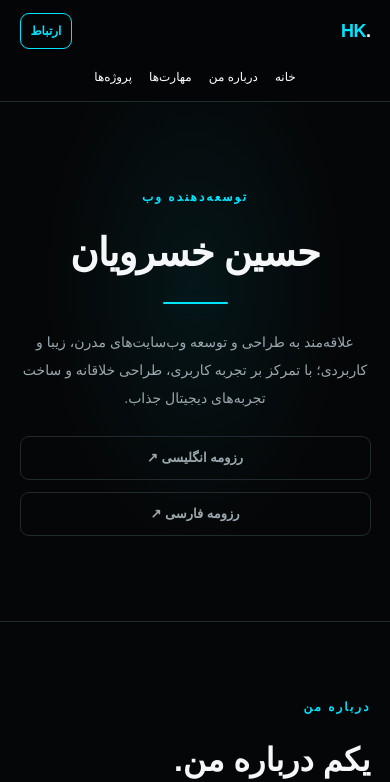
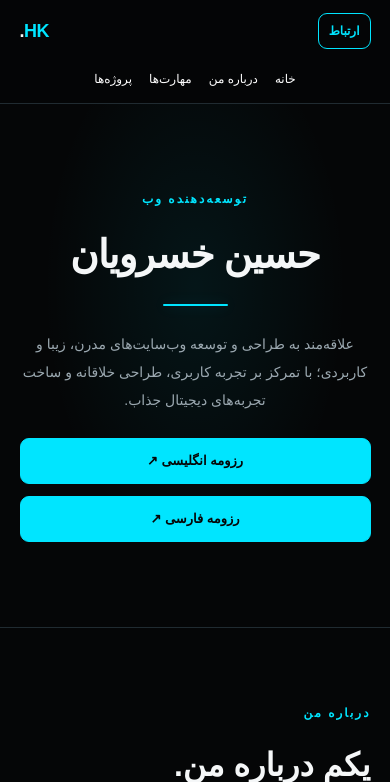
Before and after one commit to Luffysun09/Real-Web-Project, a Django app: page / in a window 390 px wide. Shown: the top 782 px of the page. Run offline with Django 5.2, Linux system fonts and the light colour scheme.

Commit message:
AHHHHHHHHHHHHHHH

```diff
--- a/mywebsite/static/css/Style.css
+++ b/mywebsite/static/css/Style.css
@@ -1,3 +1,4 @@
+
 :root {
     --bg: #050607;
     --bg-secondary: #0A0D10;
@@ -55,7 +56,6 @@ textarea {
         opacity: 0;
         transform: translateY(18px);
     }
-
     to {
         opacity: 1;
         transform: translateY(0);
@@ -67,7 +67,6 @@ textarea {
         opacity: 0;
         transform: scaleX(0);
     }
-
     to {
         opacity: 1;
         transform: scaleX(1);
@@ -79,7 +78,6 @@ textarea {
         opacity: 0;
         transform: translateY(-16px);
     }
-
     to {
         opacity: 1;
         transform: translateY(0);
@@ -91,7 +89,6 @@ textarea {
         opacity: 0;
         transform: translateY(-9px);
     }
-
     to {
         opacity: 1;
         transform: translateY(0);
@@ -102,6 +99,7 @@ header {
     position: sticky;
     top: 0;
     z-index: 100;
+    width: 100%;
     background: rgba(5, 6, 7, 0.88);
     backdrop-filter: blur(16px);
     -webkit-backdrop-filter: blur(16px);
@@ -298,19 +296,22 @@ header {
     display: inline-flex;
     align-items: center;
     justify-content: center;
+    min-height: 44px;
     padding: 10px 17px;
-    background-color: transparent;
-    color: var(--text-muted);
-    border: 1px solid var(--border);
+    background-color: var(--cyan);
+    color: var(--bg);
+    border: 1px solid var(--cyan);
     border-radius: 9px;
     font-size: 13px;
     font-weight: bold;
-    transition: var(--transition);
+    transition: background-color var(--transition), color var(--transition), border-color var(--transition), box-shadow var(--transition), transform var(--transition);
 }
 
 .resume-button:hover {
+    background-color: transparent;
     color: var(--cyan);
     border-color: var(--cyan);
+    box-shadow: 0 0 22px var(--cyan-glow);
     transform: translateY(-2px);
 }
 
@@ -696,18 +697,22 @@ footer a:hover {
 
 @media (max-width: 550px) {
     .navbar {
-        grid-template-columns: minmax(0, 1fr) auto minmax(0, 1fr);
+        display: grid;
+        grid-template-columns: minmax(0, 1fr) minmax(0, 1fr);
         grid-template-rows: auto auto;
-        gap: 10px;
+        align-items: center;
+        gap: 12px;
         padding: 13px 5%;
+        direction: rtl;
     }
 
     .logo {
-        grid-column: 3;
+        grid-column: 2;
         grid-row: 1;
         justify-self: end;
         font-size: 18px;
         letter-spacing: -0.5px;
+        margin: 0;
     }
 
     .talk-button {
@@ -716,20 +721,27 @@ footer a:hover {
         justify-self: start;
         padding: 7px 10px;
         font-size: 12px;
+        margin: 0;
     }
 
     .nav-links {
         grid-column: 1 / -1;
         grid-row: 2;
+        display: flex;
+        flex-direction: row;
         justify-content: center;
         align-items: center;
         flex-wrap: wrap;
+        width: 100%;
         gap: 10px 17px;
         padding-top: 8px;
+        margin: 0;
+        direction: rtl;
     }
 
     .nav-links a {
         font-size: 12px;
+        white-space: nowrap;
     }
 
     .home,
@@ -767,10 +779,21 @@ footer a:hover {
     .resume-buttons {
         flex-direction: column;
         align-items: stretch;
+        gap: 12px;
     }
 
     .resume-button {
         width: 100%;
+        min-height: 46px;
+        justify-content: center;
+        background-color: var(--cyan);
+        color: var(--bg);
+        border-color: var(--cyan);
+    }
+
+    .resume-button:hover {
+        background-color: transparent;
+        color: var(--cyan);
     }
 
     .section {
```
